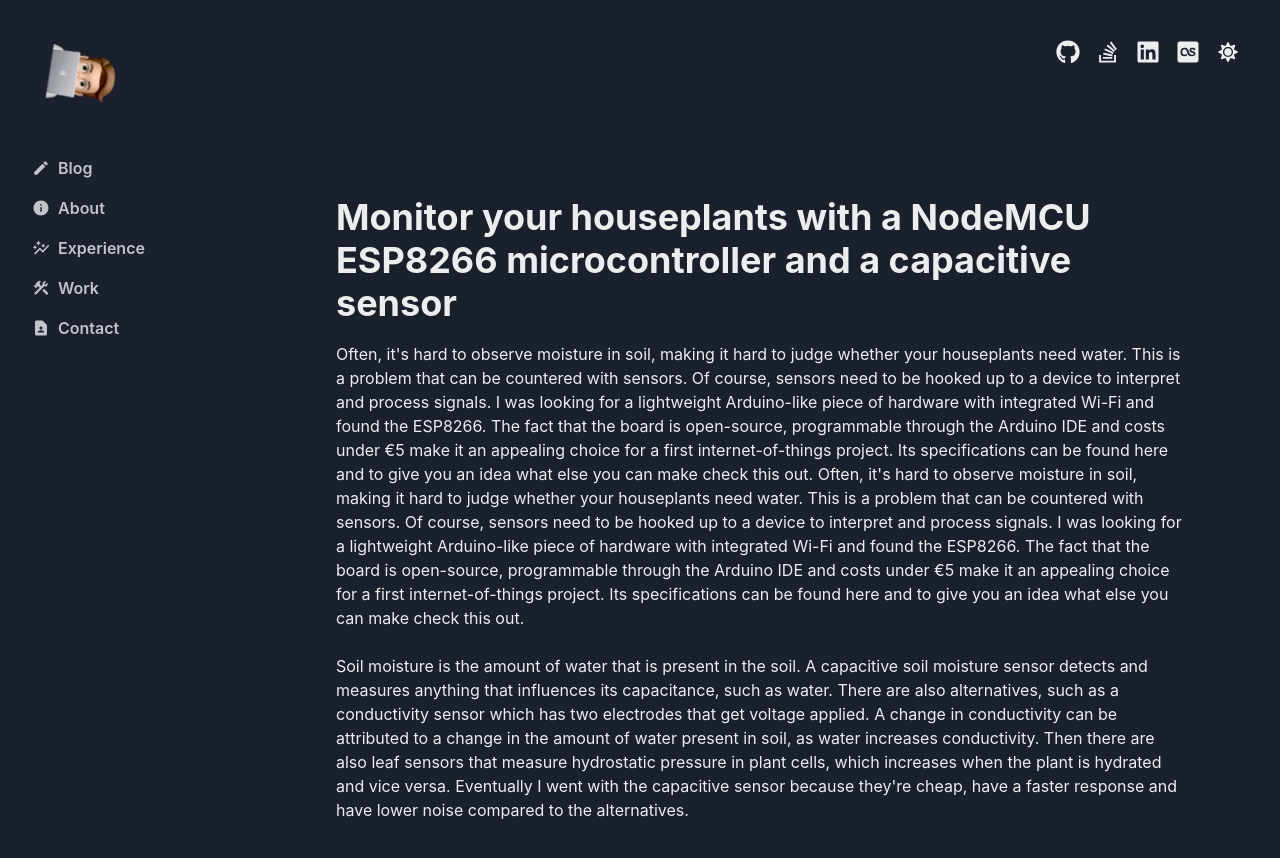
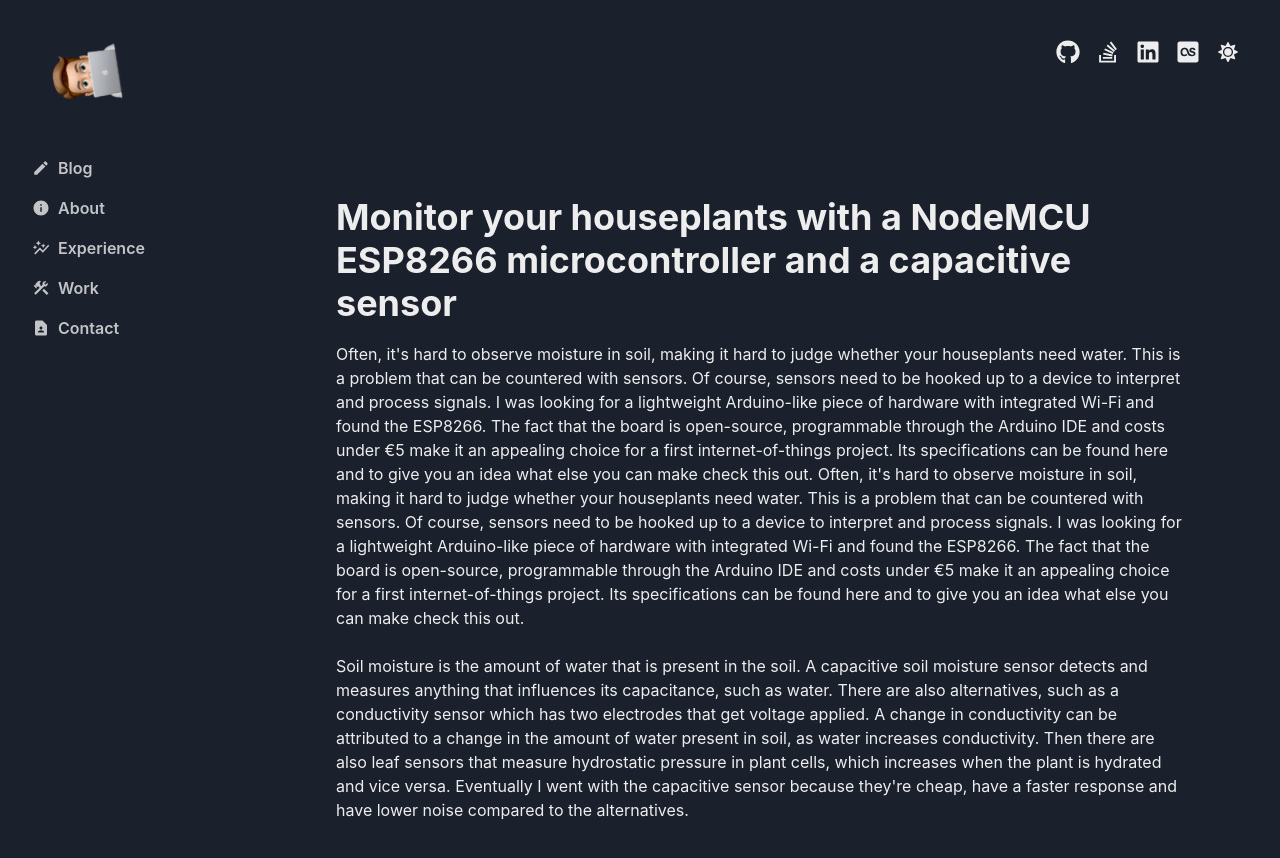
Before and after one commit to danielsteman/vite-blog, a React (Vite) app: page /blog/1 in a window 1280 px wide. Shown: the top 858 px of the page. Built offline with nearby package versions, Linux system fonts and the light colour scheme.

Commit message:
:construction: rotate logo onclick WIP
feat(logo): Rotate logo counter clockwise onclick

```diff
--- a/src/components/Logo.tsx
+++ b/src/components/Logo.tsx
@@ -3,17 +3,21 @@
   chakra,
   keyframes,
   ImageProps,
-  forwardRef,
   usePrefersReducedMotion,
+  Box,
 } from '@chakra-ui/react';
 import logo from '../assets/memoji.png';
 
+const Logo = (props: ImageProps) => {
+  const [rotateClockwise, setRotateClockwise] = React.useState(false);
+
+  const ref = React.useRef<HTMLImageElement | undefined>();
+  const computedStyle = ref.current ? window.getComputedStyle(ref.current) : null;
+
   const spin = keyframes`
-  from { transform: rotate(0deg); }
-  to { transform: rotate(360deg); }
+  from { transform: rotate(${rotateClockwise ? 0 : 360}deg); }
+  to { transform: rotate(${rotateClockwise ? 360 : 0}deg); }
   `;
-
-const Logo = forwardRef<ImageProps, 'img'>((props, ref) => {
   const prefersReducedMotion = usePrefersReducedMotion();
 
   const animation = prefersReducedMotion
@@ -21,15 +25,21 @@
     : `${spin} infinite 20s linear`;
 
   return (
+    <Box
+      onClick={() => {
+        setRotateClockwise(!rotateClockwise);
+      }}
+    >
       <chakra.img
         animation={animation}
         src={logo}
-      ref={ref}
+        // ref={ref}
         ml={3}
         mt={1}
         {...props}
       />
+    </Box>
   );
-});
+};
 
 export default Logo;
--- a/src/routes/Base.tsx
+++ b/src/routes/Base.tsx
@@ -11,7 +11,6 @@
 import {
   FaGithub, FaStackOverflow, FaLinkedin, FaLastfmSquare,
 } from 'react-icons/fa';
-import { Link } from 'react-router-dom';
 import ColorModeSwitcher from '../components/ColorModeSwitcher';
 import Logo from '../components/Logo';
 import customTheme from '../themes/theme';
@@ -42,12 +41,10 @@
                 <SideMenu />
               </Box>
             ) : null}
-            <Link to="/">
-              <Logo
-                h="10vmin"
-                pointerEvents="none"
-              />
-            </Link>
+            <Logo
+              h="10vmin"
+              pointerEvents="none"
+            />
             <Spacer />
             <Box>
               <NavigationButton url="https://www.github.com/danielsteman" icon={FaGithub} />
```
Lines whose indentation alone changed are shown as unchanged.
